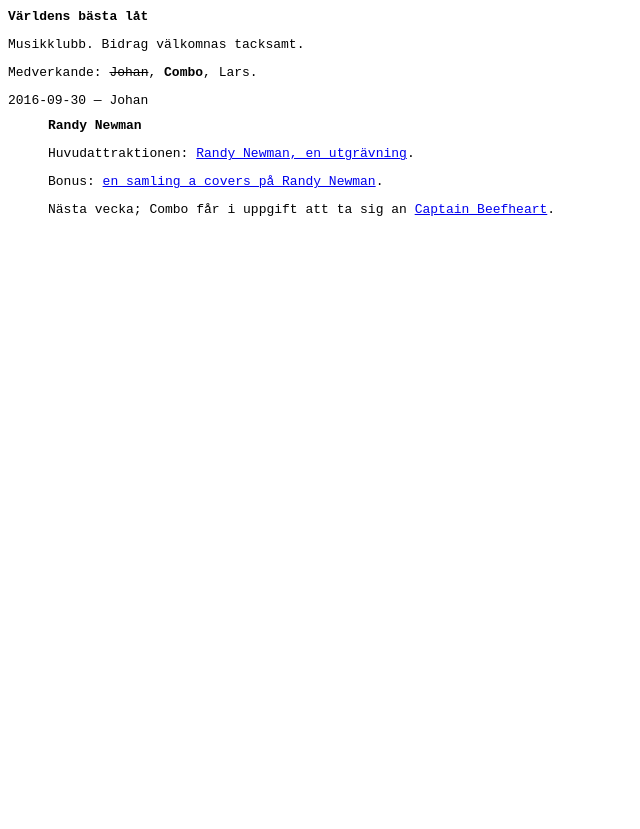
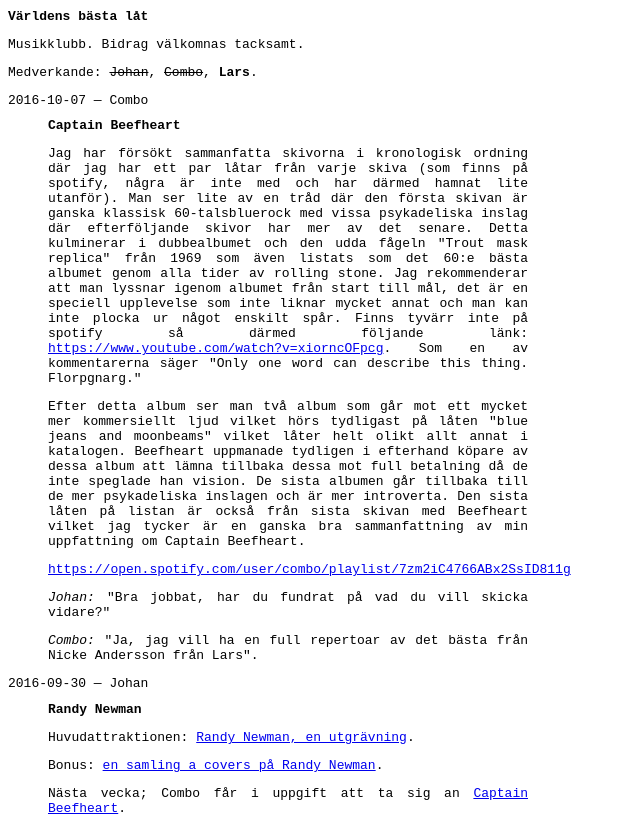
Before and after one commit to johanmagnusson/varldensbastalatpunktse, a plain HTML site: page index.html in a window 1280 px wide. Shown: the whole page, without its empty margins (0-640 px from the left). Before the commit the page ends 800 px from the top, so only its background shows below. Drawn offline with Linux system fonts and the light colour scheme.

Commit message:
Combos entry for 2016-10-07: Captain Beefheart
Also, fixes width and text align.

```diff
--- a/index.html
+++ b/index.html
@@ -5,6 +5,8 @@
     <meta charset="utf-8"/>
     <style>
       * { font-family: monospace; font-size: 1em; }
+      body { width: 40em; }
+      dd { text-align: justify; }
     </style>
   </head>
   <body>
@@ -12,8 +14,27 @@
     <p>
       Musikklubb. Bidrag välkomnas tacksamt.
     </p>
-    <p>Medverkande: <strike>Johan</strike>, <strong>Combo</strong>, Lars.</p>
+    <p>Medverkande: <strike>Johan</strike>, <strike>Combo</strike>, <strong>Lars</strong>.</p>
     <dl>
+      <dt>2016-10-07 &mdash; Combo</dt>
+      <dd>
+        <h2>Captain Beefheart</h2>
+        <p>
+          Jag har försökt sammanfatta skivorna i kronologisk ordning där jag har ett par låtar från varje skiva (som finns på spotify, några är inte med och har därmed hamnat lite utanför). Man ser lite av en tråd där den första skivan är ganska klassisk 60-talsbluerock med vissa psykadeliska inslag där efterföljande skivor har mer av det senare. Detta kulminerar i dubbealbumet och den udda fågeln "Trout mask replica" från 1969 som även listats som det 60:e bästa albumet genom alla tider av rolling stone. Jag rekommenderar att man lyssnar igenom albumet från start till mål, det är en speciell upplevelse som inte liknar mycket annat och man kan inte plocka ur något enskilt spår. Finns tyvärr inte på spotify så därmed följande länk: <a href="https://www.youtube.com/watch?v=xiorncOFpcg">https://www.youtube.com/watch?v=xiorncOFpcg</a>. Som en av kommentarerna säger "Only one word can describe this thing. Florpgnarg."
+        </p>
+        <p>
+          Efter detta album ser man två album som går mot ett mycket mer kommersiellt ljud vilket hörs tydligast på låten "blue jeans and moonbeams" vilket låter helt olikt allt annat i katalogen. Beefheart uppmanade tydligen i efterhand köpare av dessa album att lämna tillbaka dessa mot full betalning då de inte speglade han vision. De sista albumen går tillbaka till de mer psykadeliska inslagen och är mer introverta. Den sista låten på listan är också från sista skivan med Beefheart vilket jag tycker är en ganska bra sammanfattning av min uppfattning om Captain Beefheart.
+        </p>
+        <p>
+          <a href="https://open.spotify.com/user/combo/playlist/7zm2iC4766ABx2SsID811g">https://open.spotify.com/user/combo/playlist/7zm2iC4766ABx2SsID811g</a>
+        </p>
+        <p>
+          <em>Johan:</em> "Bra jobbat, har du fundrat på vad du vill skicka vidare?"
+        </p>
+        <p>
+          <em>Combo:</em> "Ja, jag vill ha en full repertoar av det bästa från Nicke Andersson från Lars".
+        </p>
+      </dd>
       <dt>2016-09-30 &mdash; Johan</dt>
       <dd>
         <h2>Randy Newman</h2>
```
